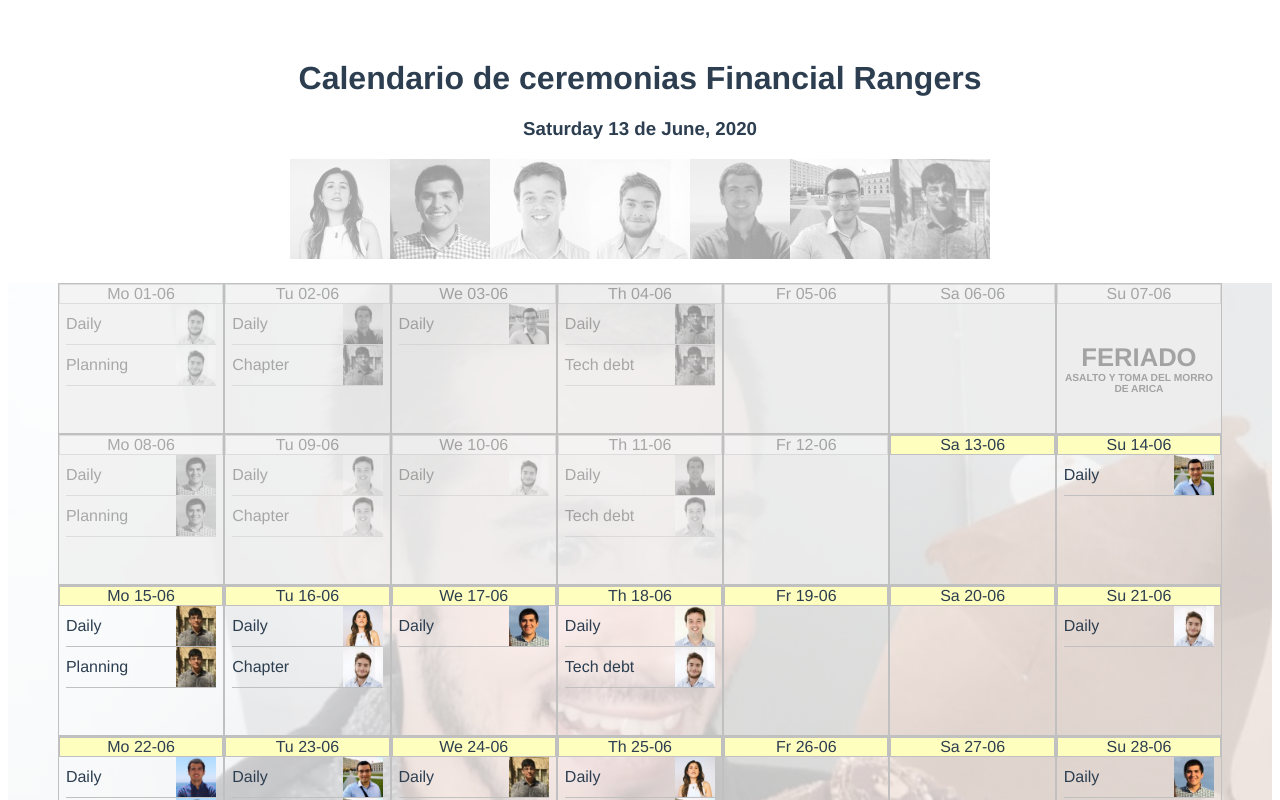
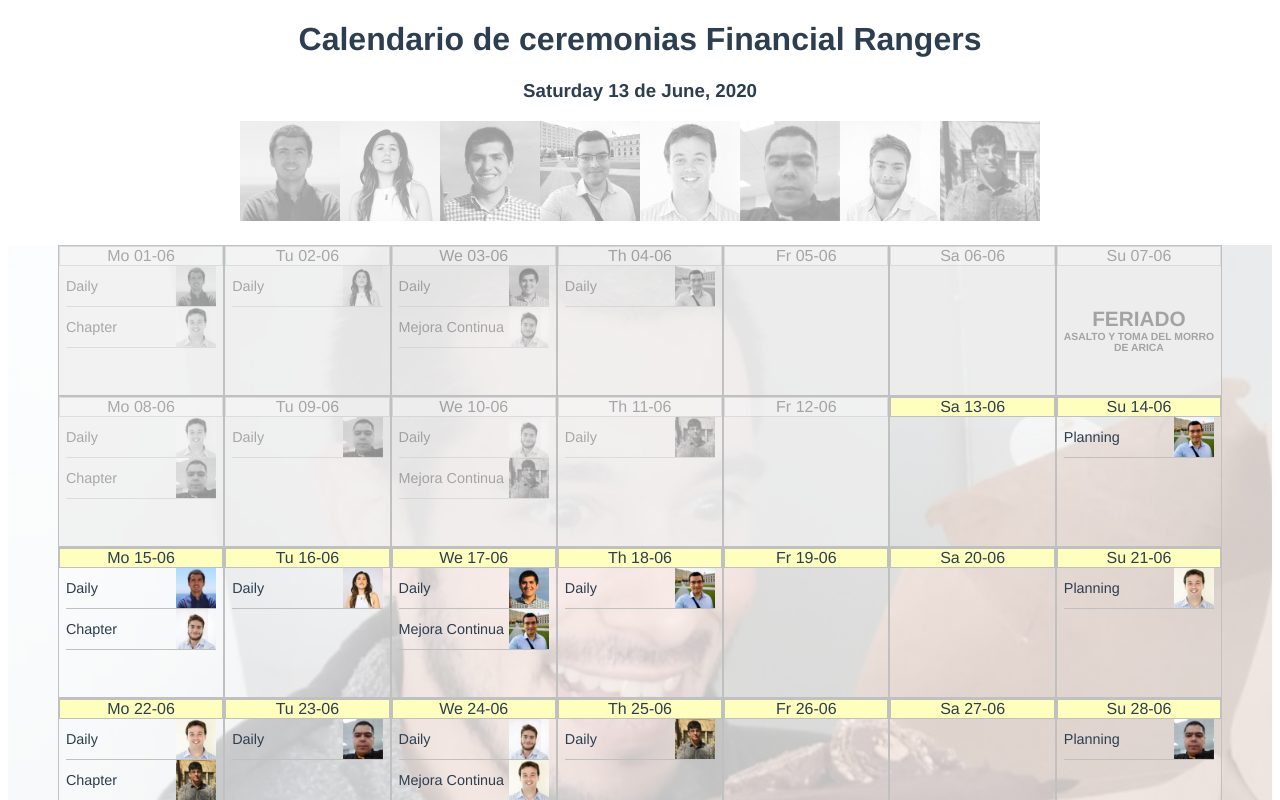
Before and after one commit to sebablasko/facalendar, a Vue app: page / in a window 1280 px wide. Shown: the top 800 px of the page. Built offline with nearby package versions, Linux system fonts and the light colour scheme.

Commit message:
version 3

```diff
--- a/src/App.vue
+++ b/src/App.vue
@@ -46,16 +46,11 @@ export default {
       return moment(undefined, undefined, 'es').date(1).day(1);
     },
     rangeDates() {
-      const range = [];
-      for (let i = 0; i < 35; ++i) {
-        const currentDay = moment(this.firstDayToShow).add(i, 'd');
-        if (currentDay.weekday() < 5) {
-          range.push({ currentDay, schedule: this.rolesForDate(currentDay) });
-        } else {
-          range.push({ currentDay });
-        }
-      }
-      return range;
+      return Array.from(Array(35).keys())
+        .map(i => ({
+          currentDay: moment(this.firstDayToShow).add(i, 'd'),
+          schedule: this.rolesForDate(moment(this.firstDayToShow).add(i, 'd')),
+        }));
     },
     rolesForToday() {
       return this.rolesForDate(this.selectedDate);
@@ -63,22 +58,18 @@ export default {
   },
   methods: {
     rolesForDate(d) {
-      const scheduledAppointments = this.events.map((e) => {
-        const startRuleDate = moment(e.startDate, 'DD-MM-YYYY', 'es');
-        const totalDays = d.diff(startRuleDate, 'days')
-        const countedBussinesDays = this.getBusinessDays(startRuleDate, d);
-        const isActiveForToday = (totalDays % e.periodicity) === 0 && d.weekday() < 5;
-        if (isActiveForToday) {
-          const candidates = this.members.filter(x => x.groups.indexOf(e.participants) > -1);
-          const selectedCandidate = candidates[countedBussinesDays % candidates.length];
-          return { ...e, today: isActiveForToday, selectedCandidate };
-        }
-        return { ...e, today: isActiveForToday };
-      });
-      return scheduledAppointments.filter(x => x.today);
+      return events
+        .filter(x => x.occurrence.days.indexOf(d.weekday()) !== -1)
+        .map((e) => {
+          const candidates = members.filter(x => x.groups.indexOf(e.participants) > -1);
+          const countedBussinesDays = this.getBusinessDays(moment(e.startDate, 'DD-MM-YYYY', 'es'), d);
+          const workedDays = Math.floor(countedBussinesDays / 5) * e.occurrence.days.length + (countedBussinesDays % 5);
+          const selectedCandidate = candidates[workedDays % candidates.length];
+          return { ...e, selectedCandidate };
+        });
     },
     getBusinessDays(d1, d2) {
-      const totalDays = d2.diff(d1, 'days') + 1;
+      const totalDays = d2.diff(d1, 'days');
       let total = 0;
       for (let i = 0; i < totalDays; ++i) {
         if (d1.weekday() < 5) {
@@ -106,7 +97,6 @@ export default {
   -moz-osx-font-smoothing: grayscale;
   text-align: center;
   color: #2c3e50;
-  margin-top: 60px;
 }
 .softOpacity {
   background: #efefef !important;
--- a/src/components/WeekDay.vue
+++ b/src/components/WeekDay.vue
@@ -17,7 +17,9 @@
       <div
         v-for="(appoinment, index) in day.schedule"
         :key="`${index}a`">
-        <div :class="$style.scheduleRow">
+        <div :class="[
+          $style.scheduleRow,
+          day.currentDay.isSame(today, 'day') && $style.today]">
           <span :class="$style.appoinmentName">{{ appoinment.name }}</span>
           <img :class="$style.miniProfile" :src="appoinment.selectedCandidate.img"/>
         </div>
@@ -69,7 +71,7 @@ export default {
 }
 .feriado {
   font-weight: bold;
-  font-size: 1.6em;
+  font-size: 1.3em;
   color: red;
   text-transform: uppercase;
   display: flex;
@@ -82,9 +84,10 @@ export default {
   }
 }
 .feriadoTitle {
-  font-size: 0.4em;
+  font-size: 0.5em;
 }
 .scheduleRow {
+  font-size: 0.9em;
   display: flex;
   flex-direction: row;
   justify-content: center;
@@ -94,6 +97,9 @@ export default {
   @media only screen and (max-device-width : 640px) {
     flex-direction: column;
   }
+}
+.today {
+  font-weight: bold;
 }
 .appoinmentName {
   font-size: 1.0em;
--- a/src/utils/events.js
+++ b/src/utils/events.js
@@ -1,38 +1,34 @@
 export default [
   {
-    name: 'Cumpleaños',
-    participants: 'nico',
-    startDate: '26-05-2019',
-    periodicity: 366,
-  },
-  {
-    name: 'Cumpleaños',
-    participants: 'seba',
-    startDate: '08-02-2020',
-    periodicity: 366,
+    name: 'Planning',
+    participants: 'all',
+    startDate: '20-04-2020',
+    occurrence: {
+      days: [0],
+    },
   },
   {
     name: 'Daily',
     participants: 'all',
     startDate: '20-04-2020',
-    periodicity: 1,
-  },
-  {
-    name: 'Planning',
-    participants: 'all',
-    startDate: '20-04-2020',
-    periodicity: 7,
+    occurrence: {
+      days: [1, 2, 3, 4],
+    },
   },
   {
     name: 'Chapter',
     participants: 'dev',
-    startDate: '21-04-2020',
-    periodicity: 7,
+    startDate: '25-04-2020',
+    occurrence: {
+      days: [1],
+    },
   },
   {
-    name: 'Tech debt',
+    name: 'Mejora Continua',
     participants: 'dev',
-    startDate: '23-04-2020',
-    periodicity: 7,
+    startDate: '20-04-2020',
+    occurrence: {
+      days: [3],
+    },
   },
 ];
--- a/src/utils/members.js
+++ b/src/utils/members.js
@@ -4,16 +4,18 @@ import maxImg from '@/assets/halty.jpeg';
 import agueroImg from '@/assets/aguero.jpeg';
 import leonImg from '@/assets/leon.jpeg';
 // import nicoImg from '@/assets/nico.jpeg';
+import armandoImg from '@/assets/armando.jpeg';
 import sebaImg from '@/assets/seba.jpeg';
 import seba3Img from '@/assets/seba3.jpeg';
 
 export default [
+  { name: 'Andrés', img: agueroImg, groups: ['aguero', 'all'] },
   { name: 'Isa', img: isaImg, groups: ['isa', 'all'] },
   { name: 'Seba R', img: rozasImg, groups: ['rozas', 'all'] },
+  { name: 'León', img: leonImg, groups: ['leon', 'all', 'dev'] },
   { name: 'Max', img: maxImg, groups: ['max', 'all', 'dev'] },
+  { name: 'Armando', img: armandoImg, groups: ['armando', 'all', 'dev'] },
+  // { name: 'Nico', img: nicoImg, groups: ['nico', 'all', 'dev'] },
   { name: 'Seba B', img: sebaImg, groups: ['seba', 'all', 'dev'] },
-  { name: 'Andrés', img: agueroImg, groups: ['aguero', 'all'] },
-  // { name: 'Nico', img: nicoImg, groups: ['nico', 'all', 'dev'] },
-  { name: 'León', img: leonImg, groups: ['leon', 'all', 'dev'] },
   { name: 'Seba G', img: seba3Img, groups: ['seba3', 'all', 'dev'] },
 ];
```
Also changed, not shown: src/assets/armando.jpeg (added).
